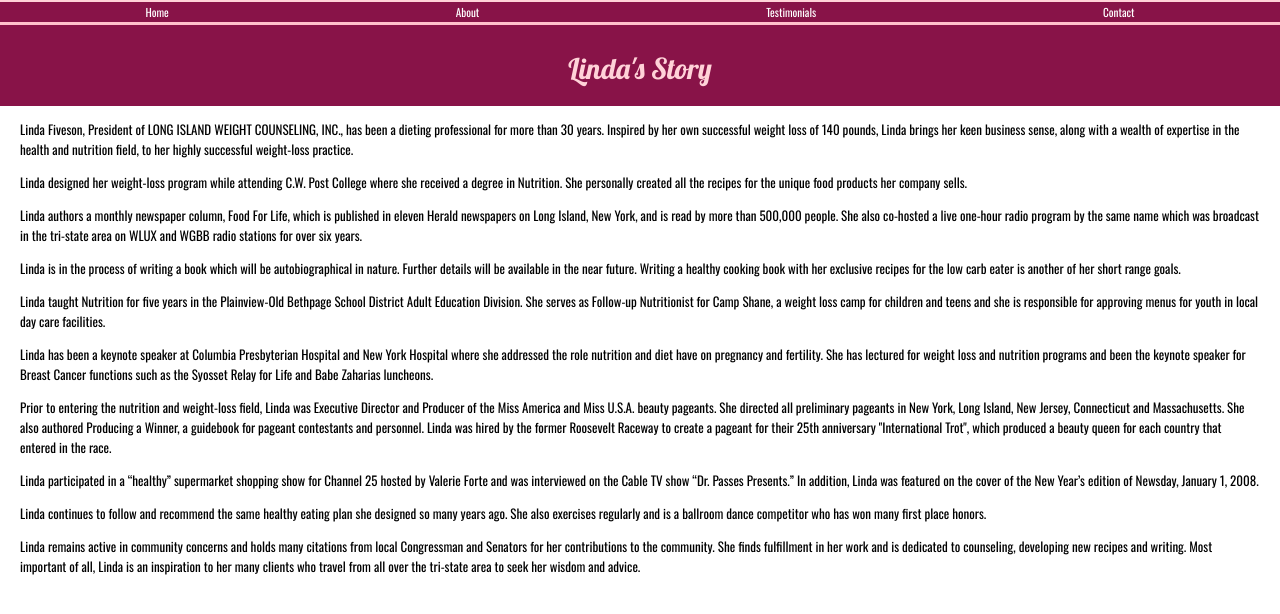
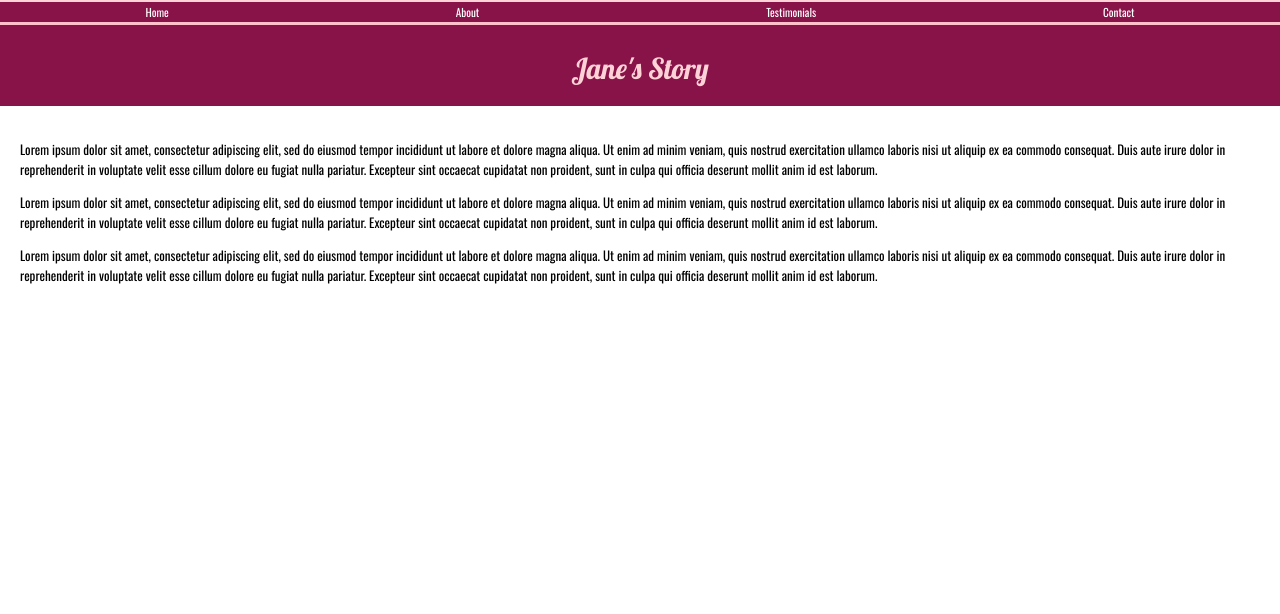
Before and after one commit to Rexman17/Nutritionist-Website, a React (Create React App) app: page /about in a window 1280 px wide. Shown: the top 614 px of the page. Built offline with nearby package versions, Linux system fonts and the light colour scheme.

Commit message:
changed home page photo, header info and css selector to generic names

```diff
--- a/src/App.css
+++ b/src/App.css
@@ -16,7 +16,7 @@ html {
   border-top: pink solid;
 }
 
-#mini-header-text {
+.mini-header-text {
   font-family: 'Oswald', sans-serif;
   text-align: center;
   font-size: .8em;
@@ -87,14 +87,10 @@ footer {
 }
 
 .page-body-container {
-  padding: 0 20px;
+  padding: 20px 20px;
 }
 
-.page-body-container p {
+.page-body-container p, span {
   font-family: 'Oswald', sans-serif;
   font-size: small;
 }
-
-/* .header-div {
-  border-top: pink solid;
-} */
--- a/src/App.js
+++ b/src/App.js
@@ -3,7 +3,6 @@ import './App.css';
 import Header from './components/Header'
 import NavBar from './components/NavBar'
 import Footer from './components/Footer'
-import AboutPage from './components/AboutPage'
 import HomePageBodyContainer from './containers/HomePageBodyContainer'
 import { BrowserRouter as Router, Route, Switch } from "react-router-dom";
 
--- a/src/components/AboutPage.js
+++ b/src/components/AboutPage.js
@@ -3,39 +3,18 @@ import NavBar from './NavBar'
 
 const AboutPage = () => {
   const p1 =
-    `Linda Fiveson, President of LONG ISLAND WEIGHT COUNSELING, INC., has been a dieting professional for more than 30 years.  Inspired by her own successful weight loss of 140 pounds, Linda brings her keen business sense, along with a wealth of expertise in the health and nutrition field, to her highly successful weight-loss practice.`
+    `Lorem ipsum dolor sit amet, consectetur adipiscing elit, sed do eiusmod tempor incididunt ut labore et dolore magna aliqua. Ut enim ad minim veniam, quis nostrud exercitation ullamco laboris nisi ut aliquip ex ea commodo consequat. Duis aute irure dolor in reprehenderit in voluptate velit esse cillum dolore eu fugiat nulla pariatur. Excepteur sint occaecat cupidatat non proident, sunt in culpa qui officia deserunt mollit anim id est laborum.`
   const p2 = `
-    Linda designed her weight-loss program while attending C.W. Post College where she received a degree in Nutrition. She personally created all the recipes for the unique food products her company sells.`
+    Lorem ipsum dolor sit amet, consectetur adipiscing elit, sed do eiusmod tempor incididunt ut labore et dolore magna aliqua. Ut enim ad minim veniam, quis nostrud exercitation ullamco laboris nisi ut aliquip ex ea commodo consequat. Duis aute irure dolor in reprehenderit in voluptate velit esse cillum dolore eu fugiat nulla pariatur. Excepteur sint occaecat cupidatat non proident, sunt in culpa qui officia deserunt mollit anim id est laborum.`
   const p3 = `
-    Linda authors a monthly newspaper column, Food For Life, which is published in eleven Herald newspapers on Long Island, New York, and is read by more than 500,000 people.  She also co-hosted a live one-hour radio program by the same name which was broadcast in the tri-state area on WLUX and WGBB radio stations for over six years.
+    Lorem ipsum dolor sit amet, consectetur adipiscing elit, sed do eiusmod tempor incididunt ut labore et dolore magna aliqua. Ut enim ad minim veniam, quis nostrud exercitation ullamco laboris nisi ut aliquip ex ea commodo consequat. Duis aute irure dolor in reprehenderit in voluptate velit esse cillum dolore eu fugiat nulla pariatur. Excepteur sint occaecat cupidatat non proident, sunt in culpa qui officia deserunt mollit anim id est laborum.
   `
-  const p4 = `
-    Linda is in the process of writing a book which will be autobiographical in nature.  Further details will be available in the near future.  Writing a healthy cooking book with her exclusive recipes for the low carb eater is another of her short range goals.`
-
-  const p5 = `
-    Linda taught Nutrition for five years in the Plainview-Old Bethpage School District Adult Education Division.  She serves as Follow-up Nutritionist for Camp Shane, a weight loss camp for children and teens and she is responsible for approving menus for youth in local day care facilities.
-  `
-  const p6 = `
-      Linda has been a keynote speaker at Columbia Presbyterian Hospital and New York Hospital where she addressed the role nutrition and diet have on pregnancy and fertility.  She has lectured for weight loss and nutrition programs and been the keynote speaker for Breast Cancer functions such as the Syosset Relay for Life and Babe Zaharias luncheons.`
-
-  const p7 = `
-    Prior to entering the nutrition and weight-loss field, Linda was Executive Director and Producer of the Miss America and Miss U.S.A. beauty pageants.  She directed all preliminary pageants in New York, Long Island, New Jersey, Connecticut and Massachusetts. She also authored Producing a Winner, a guidebook for pageant contestants and personnel. Linda was hired by the former Roosevelt Raceway to create a pageant for their 25th anniversary "International Trot", which produced a beauty queen for each country that entered in the race.
-  `
-  const p8 = `
-    Linda participated in a “healthy” supermarket shopping show for Channel 25 hosted by Valerie Forte and was interviewed on the Cable TV show “Dr. Passes Presents.” In addition, Linda was featured on the cover of the New Year’s edition of Newsday, January 1, 2008.
-  `
-  const p9 = `
-    Linda continues to follow and recommend the same healthy eating plan she designed so many years ago.  She also exercises regularly and is a ballroom dance competitor who has won many first place honors.
-  `
-  const p10 = `
-    Linda remains active in community concerns and holds many citations from local Congressman and Senators for her contributions to the community. She finds fulfillment in her work and is dedicated to counseling, developing new recipes and writing.  Most important of all, Linda is an inspiration to her many clients who travel from all over the tri-state area to seek her wisdom and advice.
-`
   return (
     <div>
       <NavBar/>
       <div class="header-div">
         <div class="header-title">
-          Linda's Story
+          Jane's Story
         </div>
       </div>
       <div class="page-body-container">
@@ -43,14 +22,6 @@ const AboutPage = () => {
         <p>{p1}</p>
         <p>{p2}</p>
         <p>{p3}</p>
-        <p>{p4}</p>
-        <p>{p5}</p>
-        <p>{p6}</p>
-        <p>{p7}</p>
-        <p>{p8}</p>
-        <p>{p9}</p>
-        <p>{p10}</p>
-
       </div>
     </div>
   )
--- a/src/components/Footer.js
+++ b/src/components/Footer.js
@@ -5,12 +5,12 @@ const Footer = () => {
   return (
     <footer>
       <div id="li-weight-counseling">
-        LONG ISLAND WEIGHT COUNSELING, INC.
+        NEW YORK WEIGHT COUNSELING, INC.
       </div>
       <div id="footer-address-details">
-        633 JERICHO TURNPIKE
-        SYOSSET, N.Y. 11791
-        <p>516-496-2300</p>
+        555 Somewhere Turnpike
+        City, N.Y. 11791
+        <p>516-333-3333</p>
       </div>
     </footer>
   )
--- a/src/components/Header.js
+++ b/src/components/Header.js
@@ -5,9 +5,9 @@ const Header = () => {
   return (
     <div class="header-div">
       <div class="header-title">
-        Linda Fiveson
+        Jane Doe
       </div>
-      <div id="mini-header-text">
+      <div class="mini-header-text">
         Weight Loss & Nutritional Counseling
       </div>
     </div>
--- /dev/null
+++ b/src/components/Testimonials.js
@@ -0,0 +1,36 @@
+import React from 'react';
+import NavBar from './NavBar'
+
+const Testimonials = () => {
+
+  const t1 = `
+  "Lorem ipsum dolor sit amet, consectetur adipiscing elit, sed do eiusmod tempor incididunt ut labore et dolore magna aliqua."
+  `
+  const t2 = `"Lorem ipsum dolor sit amet, consectetur adipiscing elit, st ut labore et dolore magna aliqua. Ut enim ad minim veniam, quis nostrud exercitation ullamco laboris nisi ut aliquip ex ea commodo consequat."`
+
+  const t3 = `"Lorem ipsum dolor sit amet, consectetur adipiscing elit, sed do lore magna aliqua. Ut enim ad minim veniam, quis nostrud exercitation ullamco laboris nisi ut aliquip ex ea commodo consequat."`
+
+  return (
+    <div>
+      <NavBar/>
+      <div class="header-div">
+        <div class="header-title">
+          Testimonials
+        </div>
+        <div class="mini-header-text">
+          How and why is this nutrition plan working for you?
+        </div>
+      </div>
+      <div class="page-body-container">
+        <p>{t1}</p>
+        <span class="cust-name-span">- Customer</span>
+        <p>{t2}</p>
+        <span class="cust-name-span">- Customer</span>
+        <p>{t3}</p>
+        <span class="cust-name-span">- Customer</span>
+      </div>
+    </div>
+  )
+}
+
+export default Testimonials;
--- a/src/containers/HomePageBodyContainer.js
+++ b/src/containers/HomePageBodyContainer.js
@@ -6,12 +6,12 @@ const HomePageBodyContainer = () => {
     return (
       <div>
         <div id="homepage-quote">
-          "My weight loss program is unique because <span>it is not a diet but a way of life.</span>  It is a lifestyle change which promotes the development of a positive self image along with a plan for healthy eating."
+          "My weight loss program is unique because <span>it is not a diet but a way of life.</span> You will gain a positive self image along with a plan for healthy eating."
           <div id="learn-more-link">Learn More
             <i id="arrow-icon" class="fa fa-chevron-circle-right"></i>
           </div>
         </div>
-        <img id="homepage-pic" src="./assets/linda-home-pic.jpeg" alt="Linda Fiveson" />
+        <img id="homepage-pic" src="./assets/homepg-pic.jpg" alt="basket of fresh fruits and veggies" />
       </div>
     )
 
--- a/src/index.js
+++ b/src/index.js
@@ -5,6 +5,7 @@ import App from './App';
 import * as serviceWorker from './serviceWorker';
 import { BrowserRouter as Router, Route} from "react-router-dom";
 import AboutPage from '../src/components/AboutPage'
+import Testimonials from './components/Testimonials'
 import HomePageBodyContainer from '../src/containers/HomePageBodyContainer'
 
 ReactDOM.render(
@@ -12,6 +13,7 @@ ReactDOM.render(
     <div>
       <Route exact path="/" component={App} />
       <Route path="/about" component={AboutPage} />
+      <Route path="/testimonials" component={Testimonials} />
     </div>
   </Router>,
   document.getElementById('root')
```
Also changed, not shown: public/assets/homepg-pic.jpg (added), public/assets/linda-home-pic.jpeg (deleted).
